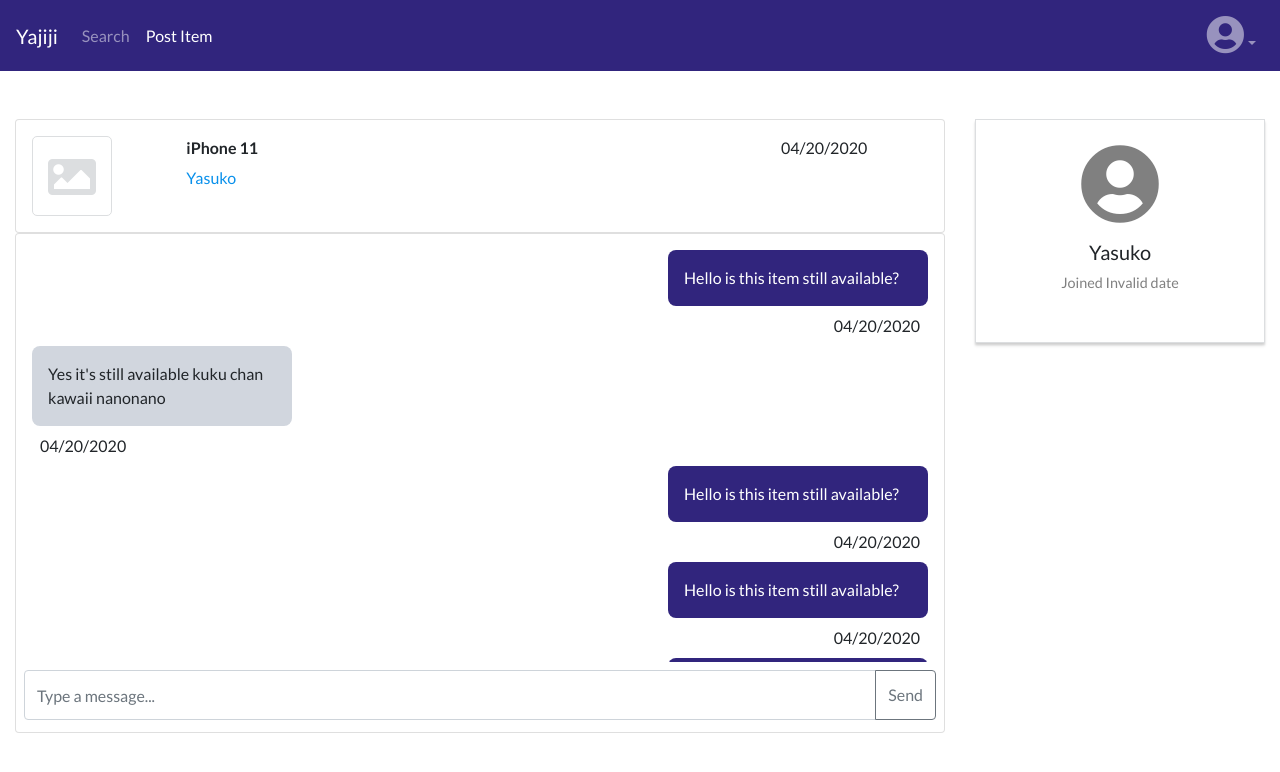
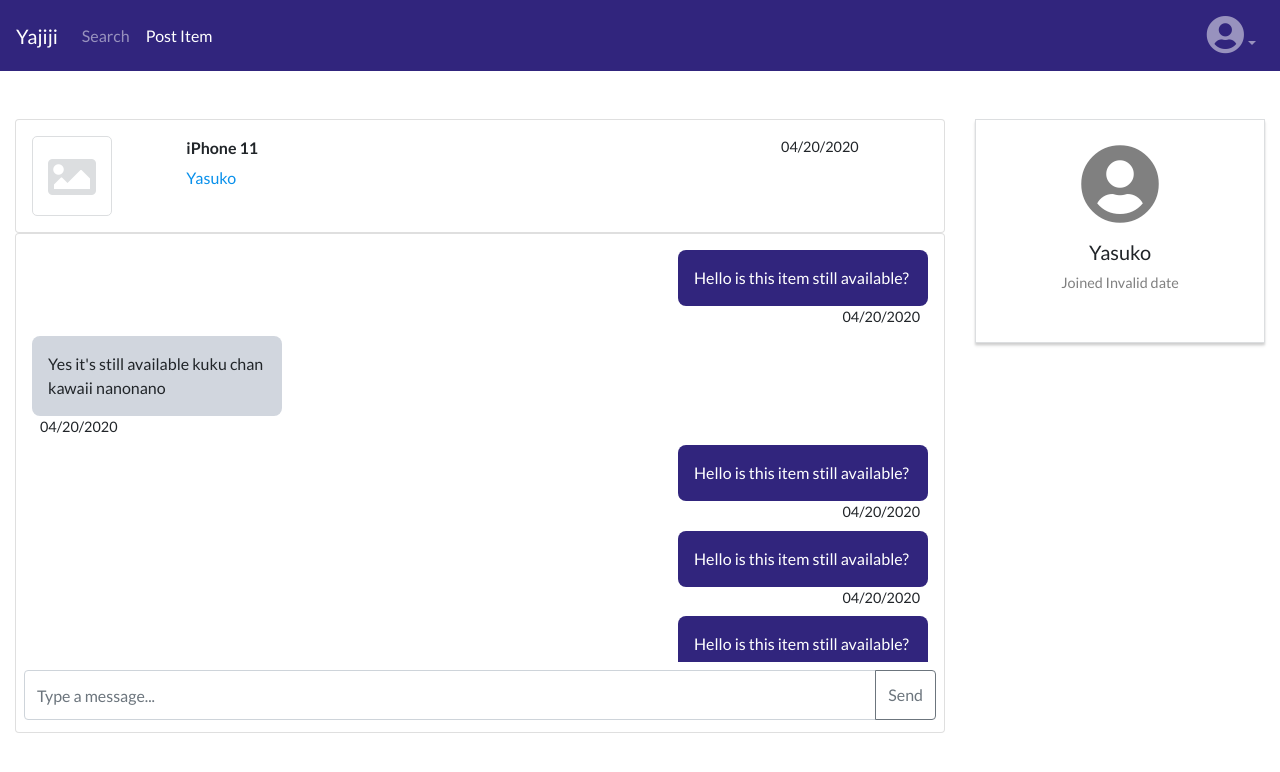
Before and after one commit to ykurata/shop-app, a React (Create React App) app in the folder client/: page /message-detail in a window 1280 px wide. Shown: the top 772 px of the page. Built offline with nearby package versions, Linux system fonts and the light colour scheme; no server answers; sample sign-in values are in the browser's storage.

Commit message:
updated message-detail page

```diff
--- a/client/src/index.css
+++ b/client/src/index.css
@@ -299,11 +299,11 @@ p {
   height: 50px;
 }
 .talk-bubble-right {
-  margin: .5rem;
+  margin: .5rem .5rem 0 .5rem;
   padding: 1rem;
   display: inline-block;
   position: relative;
-	width: 260px;
+	width: 250px;
 	height: auto;
   background-color: #31257d;
   color: white;
@@ -312,11 +312,11 @@ p {
   clear: both;
 }
 .talk-bubble-left {
-  margin: .5rem;
+  margin: .5rem .5rem 0 .5rem;
   padding: 1rem;
   display: inline-block;
   position: relative;
-	width: 260px;
+	width: 250px;
 	height: auto;
   background-color: #d1d6de;
   border-radius: 8px;
@@ -327,6 +327,7 @@ p {
   clear: both;
   padding-right: 1rem;
   padding-left: 1rem;
+  font-size: .9rem;
 }
 
 @media screen and (min-width: 300px) and (max-width: 360px){
```
